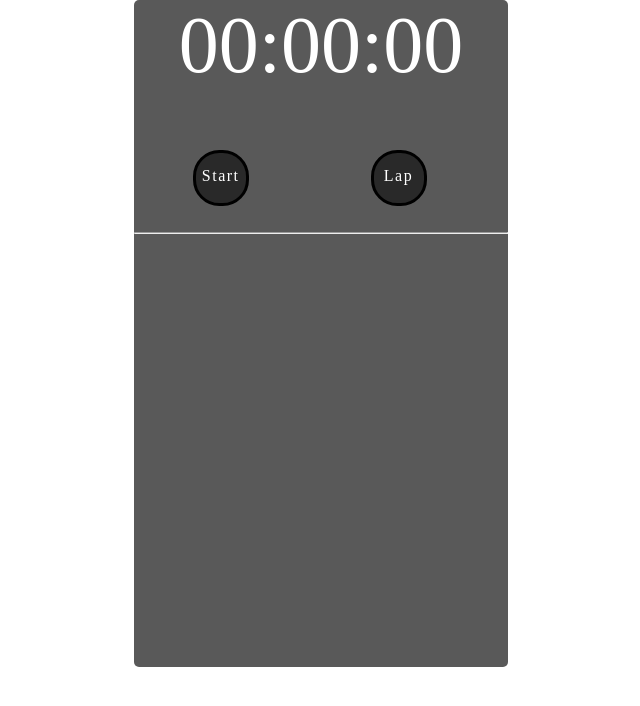
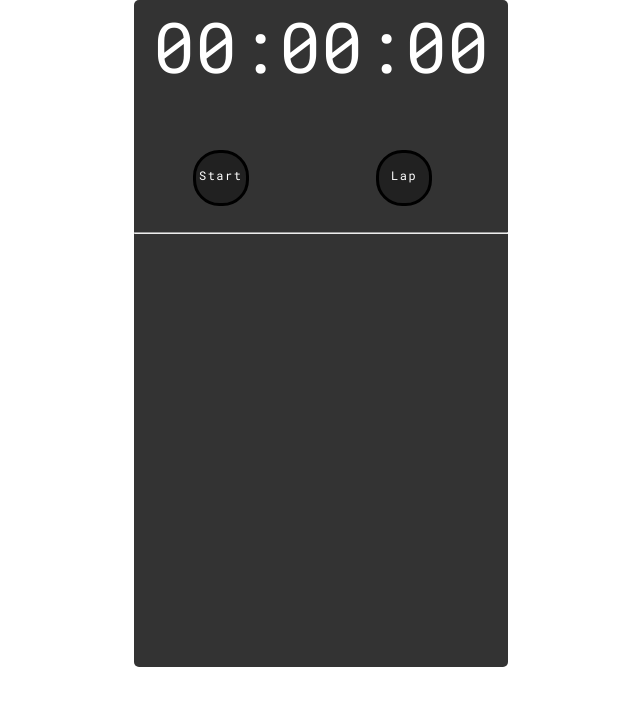
Before and after one commit to HBarefoot/stopWatch, a plain HTML site: page index.html in a window 1280 px wide. Shown: the whole page, without its empty margins (319-959 px from the left). Drawn offline with Linux system fonts and the light colour scheme.

Commit message:
some css changes

```diff
--- a/app.js
+++ b/app.js
@@ -57,6 +57,8 @@ window.onload = function(){
       }
     }
 
+
+    //helper function adding 0
     function addZero(t){
       if (t < 10){
         return t =  "0" + t
--- a/index.html
+++ b/index.html
@@ -4,6 +4,7 @@
   <meta name="viewport" content="width=device-width, initial-scale=1">
   <meta charset="utf-8">
   <title>StopWatch</title>
+  <link href="https://fonts.googleapis.com/css?family=Roboto+Mono" rel="stylesheet">
   <link rel="stylesheet" href="style.css">
 </head>
 <body>
--- a/style.css
+++ b/style.css
@@ -9,17 +9,18 @@ body {
   margin-left: auto;
   margin-right: auto;
   border-radius: 5px;
-  background-color: rgba(48, 48, 48, 0.8);
+  background-color: rgba(29, 29, 29, 0.9);
 }
 
 #screen, input[type="time"] {
   width: 90%;
+  font-family: 'Roboto Mono', monospace;
   height: 50px;
   margin-left: auto;
   margin-right: auto;
   margin-top: 0px;
   text-align: right;
-  font-size: 80px;
+  font-size: 70px;
   text-align: center;
   color: white;
 }
@@ -30,10 +31,12 @@ body {
   margin-top: 100px;
   width: 90%;
   box-sizing: border-box;
+  font-family: 'Roboto Mono', monospace;
 }
 
 #controler a {
   text-decoration: none;
+  font-size: 12px;
   color: black;
   border: solid 3px black;
   display: inline-block;
@@ -57,4 +60,5 @@ body {
 .laps {
   text-align: center;
   font-size: 30px;
+  font-family: 'Roboto Mono', monospace;
 }
```
Lines whose indentation alone changed are shown as unchanged.
